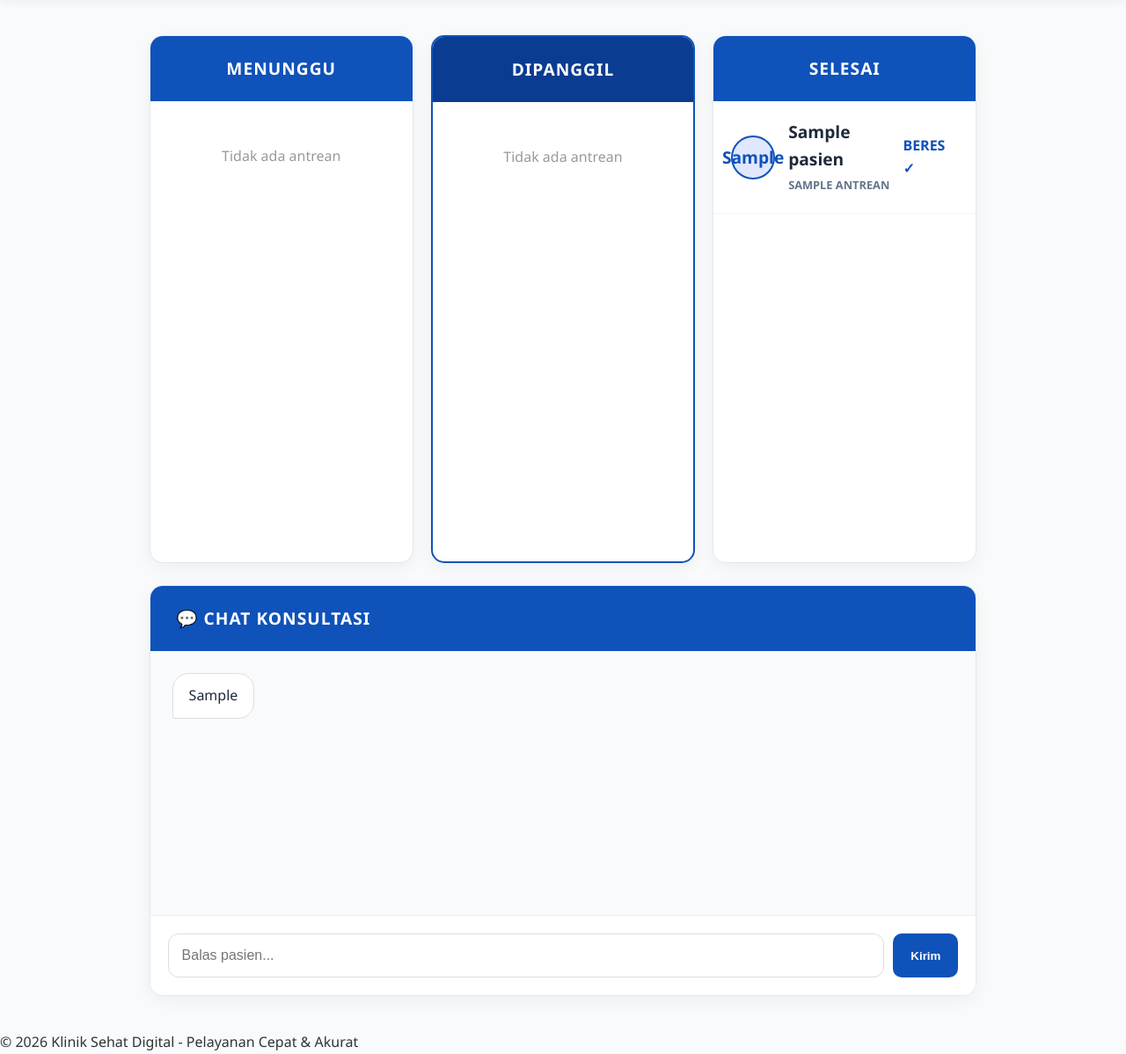
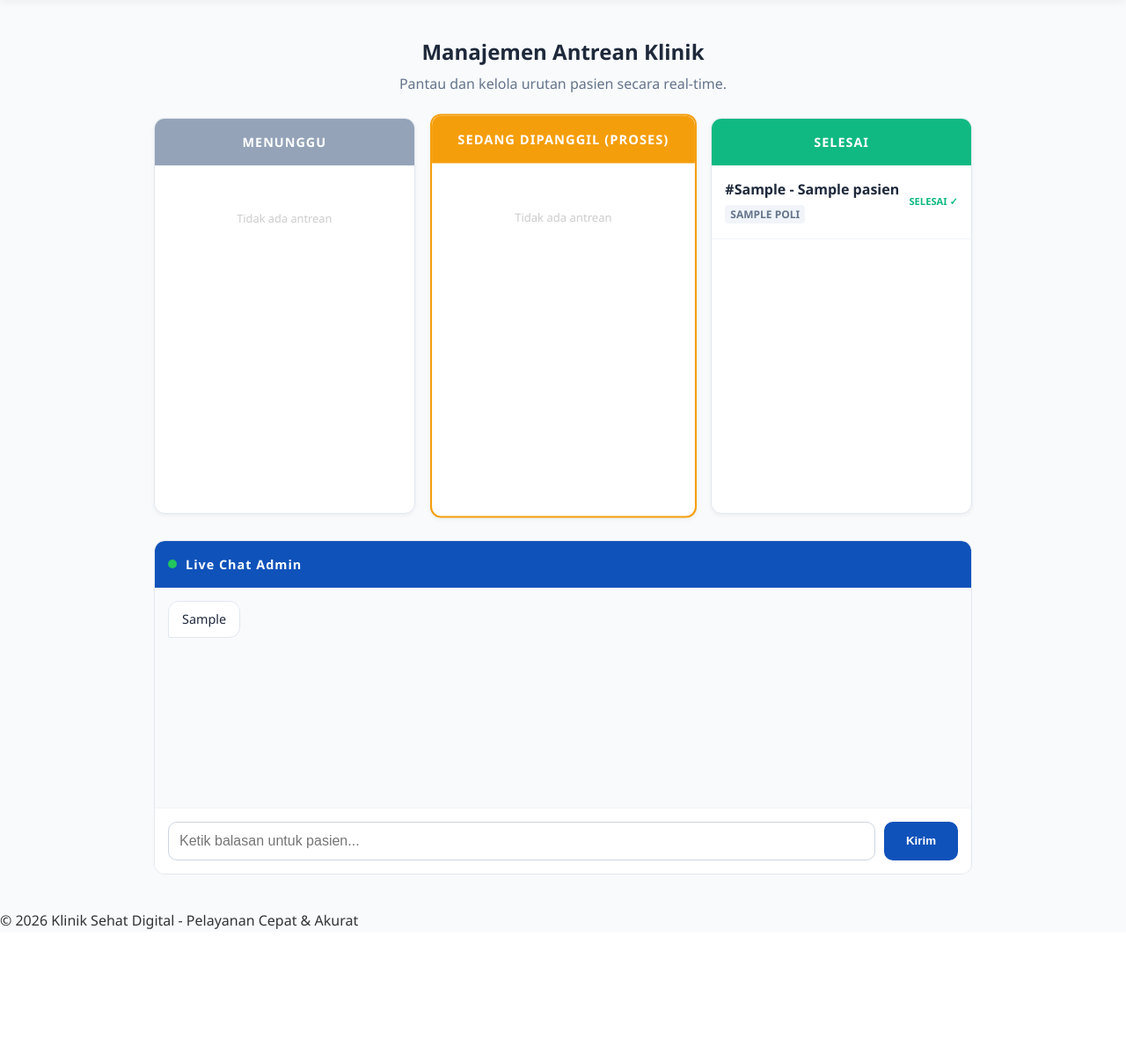
Before and after one commit to andika9108/klinik.app, a PHP site: page /modules/antrean/index.php in a window 1280 px wide. Shown: the part 63-1261 px from the top of the page at 88% size. After the commit the page ends 1119 px from the top, so only its background shows below. Run offline with PHP 8.4, Linux system fonts and the light colour scheme; tables that the repository leaves empty or names only in its code hold one stand-in row (values such as "Sample post").

Commit message:
Update index.php

```diff
--- a/modules/antrean/index.php
+++ b/modules/antrean/index.php
@@ -1,73 +1,74 @@
 <?php
-// 1. BACKEND LOGIC - STERIL TANPA SAMPAH
-ob_start();
+// 1. BACKEND LOGIC (PHP 5.6 Compatible)
 require_once __DIR__ . '/../../includes/connection.php';
 
 if (isset($_GET['action'])) {
     $action = $_GET['action'];
 
+    // API: Ambil Semua Data Antrean
     if ($action == 'ambil_antrean') {
-        $res = array('menunggu' => array(), 'dipanggil' => array(), 'selesai' => array());
+        try {
+            // Query mengambil data antrean, nama poli, dan nama pasien
+            // Diurutkan berdasarkan poli, lalu nomor urut terkecil (paling depan)
+            $sql = "SELECT a.*, p.nama_poli, ps.nama_pasien
+                    FROM antrean a
+                    LEFT JOIN poli p ON a.id_poli = p.id_poli
+                    LEFT JOIN pasien ps ON a.id_pasien = ps.id_pasien
+                    ORDER BY a.id_poli ASC, a.no_urut ASC";
+            $q = $conn->query($sql);
+        } catch (Exception $e) {
+            // Fallback jika terjadi error pada database
+            $q = $conn->query("SELECT *, 'Error' as nama_poli, 'Pasien' as nama_pasien FROM antrean ORDER BY id_antrean ASC");
+        }
 
-        try {
-            // Kita tarik semua kolom termasuk NO_URUT
-            $sql = "SELECT a.*, p.nama_pasien as nama_asli
-                    FROM antrean a
-                    LEFT JOIN pasien p ON a.id_pasien = p.id_pasien
-                    ORDER BY a.waktu ASC";
-            $q = $conn->query($sql);
+        $res = array('menunggu' => array(), 'proses' => array(), 'selesai' => array());
 
-            while($r = $q->fetch()) {
-                $namaFix = !empty($r['nama_asli']) ? $r['nama_asli'] : (!empty($r['nama_pasien']) ? $r['nama_pasien'] : "Pasien #".$r['id']);
+        while($r = $q->fetch()) {
+            $data = array(
+                'id'      => $r['id_antrean'],
+                'nama'    => htmlspecialchars($r['nama_pasien'] ?: 'Tanpa Nama'),
+                'poli'    => $r['nama_poli'] ?: 'Umum',
+                'no_urut' => $r['no_urut']
+            );
 
-                $data = array(
-                    'id'      => $r['id'],
-                    'no_urut' => $r['no_urut'], // INI NOMOR ANTREANNYA
-                    'nama'    => htmlspecialchars($namaFix),
-                    'poli'    => htmlspecialchars($r['nama_poli'])
-                );
+            // Pengelompokan status (sesuai ENUM di DB: Menunggu, Proses, Selesai)
+            $s = strtolower($r['status']);
+            if ($s == 'proses') {
+                $res['proses'][] = $data;
+            } elseif ($s == 'selesai') {
+                $res['selesai'][] = $data;
+            } else {
+                $res['menunggu'][] = $data;
+            }
+        }
 
-                $status = strtolower(trim($r['status']));
-                if ($status == 'dipanggil') {
-                    $res['dipanggil'][] = $data;
-                } elseif ($status == 'selesai') {
-                    $res['selesai'][] = $data;
-                } else {
-                    $res['menunggu'][] = $data;
-                }
-            }
-        } catch (Exception $e) { $res['error'] = $e->getMessage(); }
-
-        if (ob_get_length()) ob_end_clean();
         header('Content-Type: application/json');
         echo json_encode($res);
         exit;
     }
 
+    // API: Update Status Antrean
     if ($action == 'update_status' && isset($_POST['id'])) {
-        $stmt = $conn->prepare("UPDATE antrean SET status = ? WHERE id = ?");
+        $stmt = $conn->prepare("UPDATE antrean SET status = ? WHERE id_antrean = ?");
         $stmt->execute(array($_POST['status'], $_POST['id']));
-        if (ob_get_length()) ob_end_clean();
         echo json_encode(array('status' => 'success'));
         exit;
     }
 
+    // API: Ambil Chat
     if ($action == 'ambil_chat') {
         $chats = $conn->query("SELECT * FROM chat_konsultasi ORDER BY waktu ASC");
-        $html = "";
         while($c = $chats->fetch()) {
             $class = ($c['pengirim'] == 'admin') ? 'bubble-admin' : 'bubble-other';
-            $html .= "<div class='bubble $class'>".htmlspecialchars($c['pesan'])."</div>";
+            echo "<div class='bubble $class'>".htmlspecialchars($c['pesan'])."</div>";
         }
-        if (ob_get_length()) ob_end_clean();
-        echo $html;
         exit;
     }
 
+    // API: Kirim Chat
     if ($action == 'balas_chat' && isset($_POST['pesan_admin'])) {
         $stmt = $conn->prepare("INSERT INTO chat_konsultasi (pengirim, pesan) VALUES ('admin', ?)");
         $stmt->execute(array($_POST['pesan_admin']));
-        if (ob_get_length()) ob_end_clean();
         echo json_encode(array('status' => 'success'));
         exit;
     }
@@ -77,134 +78,160 @@ require_once __DIR__ . '/../../includes/header.php';
 ?>
 
 <style>
-    :root { --biru-pro: #0f52ba; --biru-gelap: #0a3d91; }
-    .wrapper-admin { max-width: 98%; margin: 20px auto; font-family: 'Segoe UI', sans-serif; }
+    :root {
+        --primary: #0f52ba;
+        --waiting: #94a3b8;
+        --calling: #f59e0b;
+        --done: #10b981;
+        --bg: #f8fafc;
+    }
+    .wrapper { max-width: 1200px; margin: 20px auto; padding: 0 15px; font-family: 'Segoe UI', sans-serif; }
 
-    /* Grid Utama Gede */
-    .dashboard-grid { display: grid; grid-template-columns: repeat(3, 1fr); gap: 20px; margin-bottom: 25px; }
-    .card-admin { background: white; border-radius: 15px; border: 1px solid #e2e8f0; min-height: 600px; box-shadow: 0 5px 20px rgba(0,0,0,0.05); display: flex; flex-direction: column; overflow: hidden; }
+    /* Layout 3 Kolom */
+    .grid-antrean { display: grid; grid-template-columns: 1fr 1fr 1fr; gap: 20px; margin-bottom: 30px; }
 
-    .head-biru { background: var(--biru-pro); color: white; padding: 22px; text-align: center; font-weight: 800; font-size: 1.2rem; text-transform: uppercase; letter-spacing: 1px; }
+    .col-card { background: white; border-radius: 12px; border: 1px solid #e2e8f0; min-height: 450px; box-shadow: 0 2px 5px rgba(0,0,0,0.05); }
+    .col-header { padding: 15px; color: white; font-weight: bold; text-align: center; border-radius: 11px 11px 0 0; font-size: 0.9rem; letter-spacing: 1px; }
 
-    /* Animasi Antrean Muncul */
-    @keyframes slideIn { from { opacity: 0; transform: translateY(10px); } to { opacity: 1; transform: translateY(0); } }
+    .patient-box { padding: 15px; border-bottom: 1px solid #f1f5f9; display: flex; justify-content: space-between; align-items: center; transition: 0.3s; }
+    .patient-box:hover { background: #fdfdfd; }
 
-    .pasien-item {
-        padding: 20px; border-bottom: 1px solid #f1f5f9;
-        display: flex; justify-content: space-between; align-items: center;
-        animation: slideIn 0.3s ease-out;
-    }
+    .info b { display: block; font-size: 1rem; color: #1e293b; margin-bottom: 2px; }
+    .info span { font-size: 0.75rem; color: #64748b; font-weight: 700; text-transform: uppercase; background: #f1f5f9; padding: 2px 6px; border-radius: 4px; }
 
-    /* Nomor Antrean Bulat Gede */
-    .no-bulat {
-        background: #e0e7ff; color: var(--biru-pro);
-        width: 50px; height: 50px; display: flex;
-        align-items: center; justify-content: center;
-        border-radius: 50%; font-weight: 900; font-size: 1.2rem;
-        margin-right: 15px; border: 2px solid var(--biru-pro);
-    }
-
-    .info-box { display: flex; align-items: center; }
-    .text-info b { display: block; font-size: 1.2rem; color: #1e293b; }
-    .text-info span { font-size: 0.8rem; color: #64748b; font-weight: bold; text-transform: uppercase; }
-
-    .btn-biru-pro { background: var(--biru-pro); color: white; border: none; padding: 12px 20px; border-radius: 10px; font-weight: bold; cursor: pointer; transition: 0.2s; }
-    .btn-biru-pro:hover { background: var(--biru-gelap); transform: scale(1.05); }
+    .btn-act { border: none; padding: 10px 18px; border-radius: 8px; color: white; cursor: pointer; font-weight: bold; font-size: 0.8rem; transition: 0.2s; }
+    .btn-act:active { transform: translateY(2px); }
 
     /* Chat Section */
-    .chat-container { background: white; border-radius: 15px; border: 1px solid #e2e8f0; box-shadow: 0 5px 20px rgba(0,0,0,0.05); overflow: hidden; }
-    .chat-area { height: 300px; overflow-y: auto; padding: 25px; background: #f8fafc; display: flex; flex-direction: column; gap: 12px; }
-    .bubble { max-width: 75%; padding: 12px 18px; border-radius: 18px; font-size: 1rem; }
-    .bubble-admin { align-self: flex-end; background: var(--biru-pro); color: white; border-bottom-right-radius: 2px; }
-    .bubble-other { align-self: flex-start; background: white; border: 1px solid #ddd; border-bottom-left-radius: 2px; }
-    .input-box { padding: 20px; display: flex; gap: 10px; background: white; border-top: 1px solid #eee; }
-    .input-box input { flex: 1; padding: 15px; border: 1px solid #ddd; border-radius: 12px; outline: none; }
+    .chat-card { background: white; border-radius: 12px; border: 1px solid #e2e8f0; overflow: hidden; margin-top: 20px; }
+    .chat-box { height: 250px; overflow-y: auto; padding: 15px; background: var(--bg); display: flex; flex-direction: column; gap: 10px; }
+    .bubble { max-width: 80%; padding: 10px 15px; border-radius: 12px; font-size: 0.9rem; line-height: 1.4; }
+    .bubble-admin { align-self: flex-end; background: var(--primary); color: white; border-bottom-right-radius: 2px; }
+    .bubble-other { align-self: flex-start; background: white; border: 1px solid #e2e8f0; border-bottom-left-radius: 2px; }
+
+    .input-area { padding: 15px; background: white; border-top: 1px solid #f1f5f9; display: flex; gap: 10px; }
+    .input-area input { flex: 1; padding: 12px; border: 1px solid #cbd5e1; border-radius: 10px; outline: none; }
 </style>
 
-<div class="wrapper-admin">
-    <div class="dashboard-grid">
-        <div class="card-admin">
-            <div class="head-biru">Menunggu</div>
-            <div id="box-menunggu"></div>
+<div class="wrapper">
+    <div style="text-align: center; margin-bottom: 25px;">
+        <h2 style="color: #1e293b; margin-bottom: 5px;">Manajemen Antrean Klinik</h2>
+        <p style="color: #64748b;">Pantau dan kelola urutan pasien secara real-time.</p>
+    </div>
+
+    <div class="grid-antrean">
+        <div class="col-card">
+            <div class="col-header" style="background: var(--waiting);">MENUNGGU</div>
+            <div id="list-menunggu"></div>
         </div>
-        <div class="card-admin" style="border: 2px solid var(--biru-pro);">
-            <div class="head-biru" style="background: var(--biru-gelap);">Dipanggil</div>
-            <div id="box-dipanggil"></div>
+
+        <div class="col-card" style="border: 2px solid var(--calling); transform: scale(1.02);">
+            <div class="col-header" style="background: var(--calling);">SEDANG DIPANGGIL (PROSES)</div>
+            <div id="list-proses"></div>
         </div>
-        <div class="card-admin">
-            <div class="head-biru">Selesai</div>
-            <div id="box-selesai"></div>
+
+        <div class="col-card">
+            <div class="col-header" style="background: var(--done);">SELESAI</div>
+            <div id="list-selesai"></div>
         </div>
     </div>
 
-    <div class="chat-container">
-        <div class="head-biru" style="text-align: left; padding-left: 30px;">💬 Chat Konsultasi</div>
-        <div class="chat-area" id="screenChat"></div>
-        <div class="input-box">
-            <input type="text" id="msgAdmin" placeholder="Balas pasien..." onkeypress="if(event.key === 'Enter') kirim()">
-            <button onclick="kirim()" class="btn-biru-pro">Kirim</button>
+    <div class="chat-card">
+        <div class="col-header" style="background: var(--primary); text-align: left; display: flex; align-items: center; gap: 10px;">
+            <span style="width: 10px; height: 10px; background: #22c55e; border-radius: 50%;"></span>
+            Live Chat Admin
+        </div>
+        <div class="chat-box" id="chatMonitor"></div>
+        <div class="input-area">
+            <input type="text" id="msg" placeholder="Ketik balasan untuk pasien..." onkeypress="if(event.key === 'Enter') kirim()">
+            <button type="button" onclick="kirim()" style="background:var(--primary); color:white; border:none; padding:0 25px; border-radius:10px; font-weight:bold; cursor:pointer;">Kirim</button>
         </div>
     </div>
 </div>
 
 <script>
-    var api = 'index.php';
+    var currentPath = 'index.php';
 
-    function loadData() {
-        fetch(api + '?action=ambil_antrean').then(r => r.json()).then(data => {
-            render('box-menunggu', data.menunggu, 'Panggil', 'Dipanggil');
-            render('box-dipanggil', data.dipanggil, 'Selesai', 'Selesai');
-            render('box-selesai', data.selesai, '', '');
+    function loadAll() {
+        // 1. Ambil & Render Antrean
+        fetch(currentPath + '?action=ambil_antrean')
+        .then(function(r) { return r.json(); })
+        .then(function(data) {
+            // Render Kolom Menunggu (Tombol ke 'Proses')
+            renderList('list-menunggu', data.menunggu, 'Panggil/Proses', 'Proses', 'var(--primary)');
+
+            // Render Kolom Proses (Tombol ke 'Selesai')
+            renderList('list-proses', data.proses, 'Selesaikan', 'Selesai', 'var(--done)');
+
+            // Render Kolom Selesai (Hanya label)
+            renderList('list-selesai', data.selesai, '', '', '');
         });
 
-        fetch(api + '?action=ambil_chat').then(r => r.text()).then(html => {
-            var b = document.getElementById('screenChat');
-            var isDown = b.scrollHeight - b.clientHeight <= b.scrollTop + 60;
-            b.innerHTML = html;
-            if(isDown) b.scrollTop = b.scrollHeight;
+        // 2. Ambil & Render Chat
+        fetch(currentPath + '?action=ambil_chat')
+        .then(function(r) { return r.text(); })
+        .then(function(html) {
+            var box = document.getElementById('chatMonitor');
+            var isBottom = box.scrollHeight - box.clientHeight <= box.scrollTop + 50;
+            box.innerHTML = html;
+            if(isBottom) box.scrollTop = box.scrollHeight;
         });
     }
 
-    function render(target, list, label, next) {
-        var h = '';
-        if (list.length === 0) h = '<p style="text-align:center; color:#999; margin-top:50px;">Tidak ada antrean</p>';
-        for (var i = 0; i < list.length; i++) {
-            var p = list[i];
-            h += '<div class="pasien-item">';
-            h += '<div class="info-box">';
-            h += '<div class="no-bulat">'+p.no_urut+'</div>';
-            h += '<div class="text-info"><b>'+p.nama+'</b><span>'+p.poli+'</span></div>';
-            h += '</div>';
-            if (label !== '') {
-                h += '<button class="btn-biru-pro" onclick="upStatus('+p.id+', \''+next+'\')">'+label+'</button>';
+    function renderList(targetId, items, btnLabel, nextStatus, btnBg) {
+        var html = '';
+        if (items.length === 0) {
+            html = '<p style="text-align:center; color:#ccc; margin-top:50px; font-size:0.8rem;">Tidak ada antrean</p>';
+        }
+
+        for (var i = 0; i < items.length; i++) {
+            var p = items[i];
+            html += '<div class="patient-box">';
+            html += '   <div class="info">';
+            html += '       <b>#' + p.no_urut + ' - ' + p.nama + '</b>';
+            html += '       <span>' + p.poli + '</span>';
+            html += '   </div>';
+
+            if (btnLabel !== '') {
+                html += '   <button class="btn-act" style="background:'+btnBg+'" onclick="updateStatus('+p.id+', \''+nextStatus+'\')">'+btnLabel+'</button>';
             } else {
-                h += '<b style="color:var(--biru-pro);">BERES ✓</b>';
+                html += '   <small style="color:var(--done); font-weight:bold; font-size: 0.7rem;">SELESAI ✓</small>';
             }
-            h += '</div>';
+            html += '</div>';
         }
-        document.getElementById(target).innerHTML = h;
+        document.getElementById(targetId).innerHTML = html;
     }
 
-    function upStatus(id, s) {
-        fetch(api + '?action=update_status', {
+    function updateStatus(id, stat) {
+        // Mengirim update status ke backend via POST
+        fetch(currentPath + '?action=update_status', {
             method: 'POST',
             headers: { 'Content-Type': 'application/x-www-form-urlencoded' },
-            body: 'id=' + id + '&status=' + s
-        }).then(() => loadData());
+            body: 'id=' + id + '&status=' + stat
+        }).then(function() {
+            loadAll(); // Langsung refresh data setelah update
+        });
     }
 
     function kirim() {
-        var i = document.getElementById('msgAdmin');
-        if(!i.value.trim()) return;
-        fetch(api + '?action=balas_chat', {
+        var inp = document.getElementById('msg');
+        if(!inp.value.trim()) return;
+
+        fetch(currentPath + '?action=balas_chat', {
             method: 'POST',
             headers: { 'Content-Type': 'application/x-www-form-urlencoded' },
-            body: 'pesan_admin=' + encodeURIComponent(i.value.trim())
-        }).then(() => { i.value = ''; loadData(); });
+            body: 'pesan_admin=' + encodeURIComponent(inp.value.trim())
+        }).then(function() {
+            inp.value = '';
+            loadAll();
+        });
     }
 
-    setInterval(loadData, 3000);
-    window.onload = loadData;
+    // Interval Auto-Refresh setiap 3 detik
+    setInterval(loadAll, 3000);
+
+    // Load pertama kali saat halaman dibuka
+    window.onload = loadAll;
 </script>
 
 <?php include __DIR__ . '/../../includes/footer.php'; ?>
```
